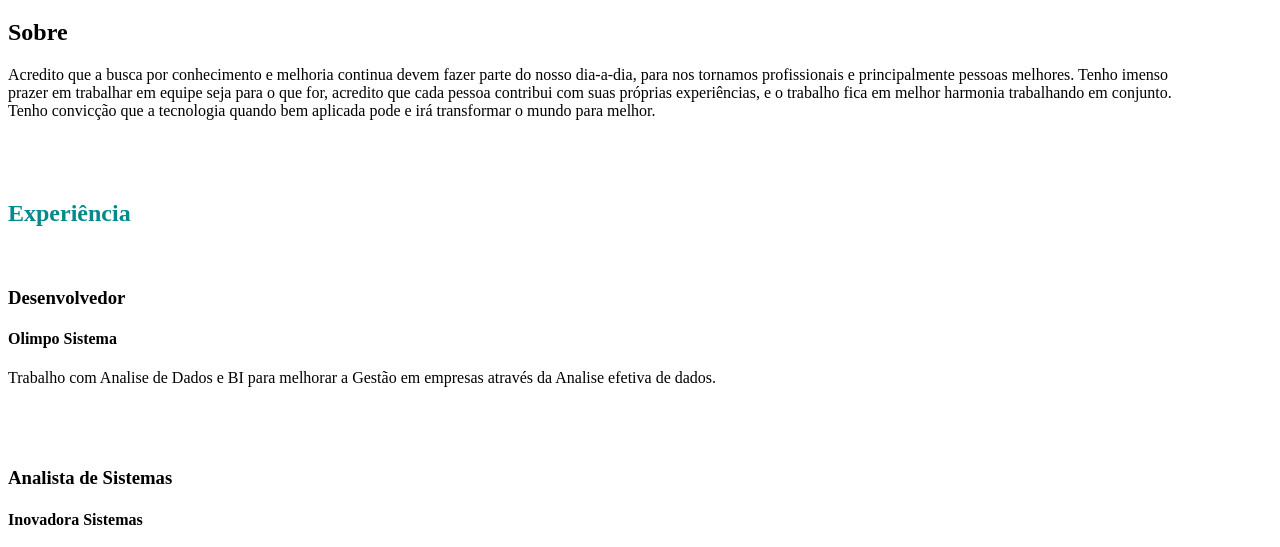
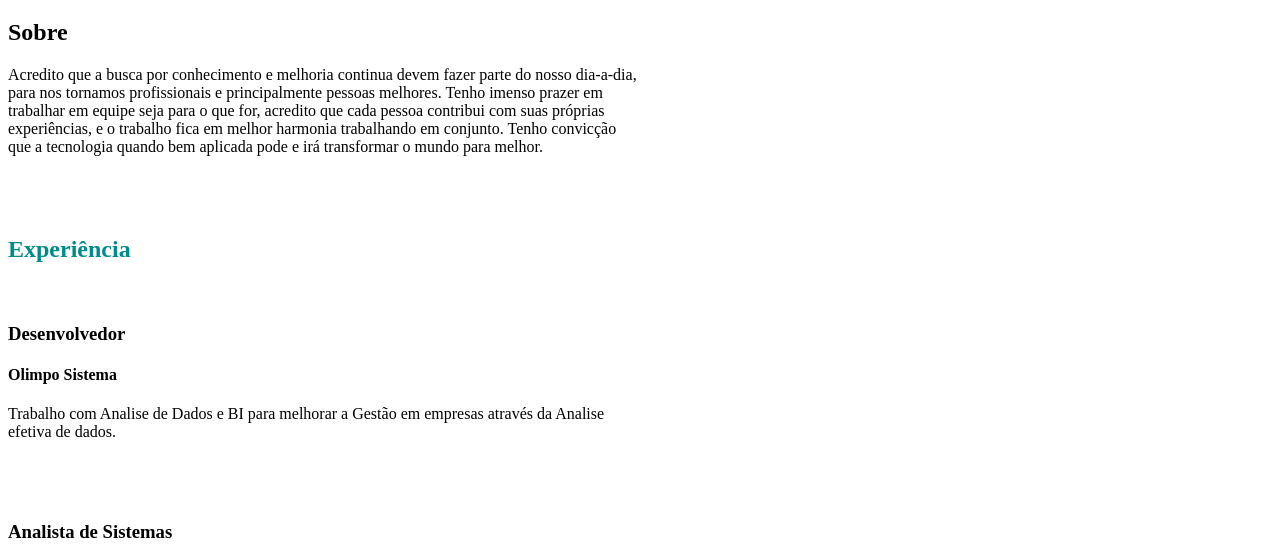
Before and after one commit to tiagoluzh607/CurriculoSite, a plain HTML site: page index.html in a window 1280 px wide. Shown: the part 235-782 px from the top of the page. Drawn offline with Linux system fonts and the light colour scheme.

Commit message:
Code Ajustando o Codigo para usar porcentagens ao inves de pixels

```diff
--- a/css/style.css
+++ b/css/style.css
@@ -1,5 +1,5 @@
 .conteudo{
-    width: 1200px;
+    width: 50%;
 }
 
 h1{
```
